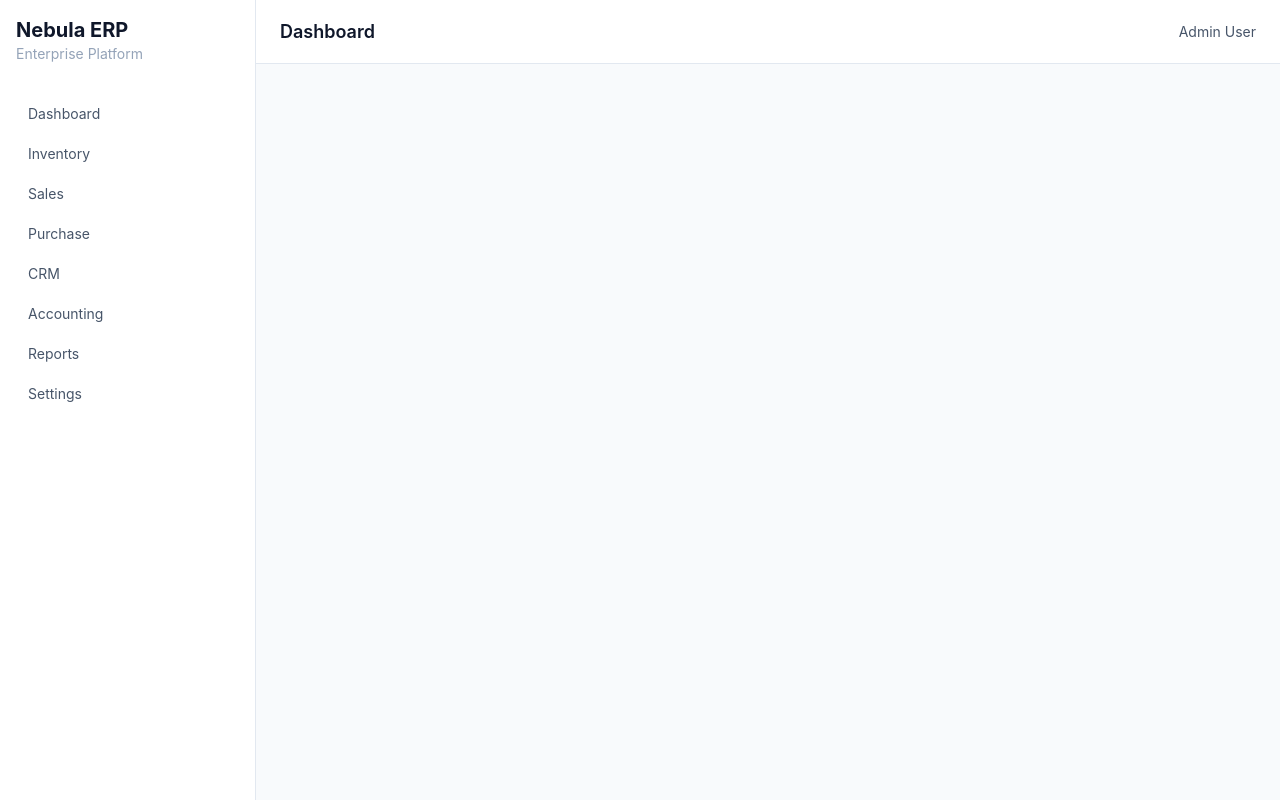
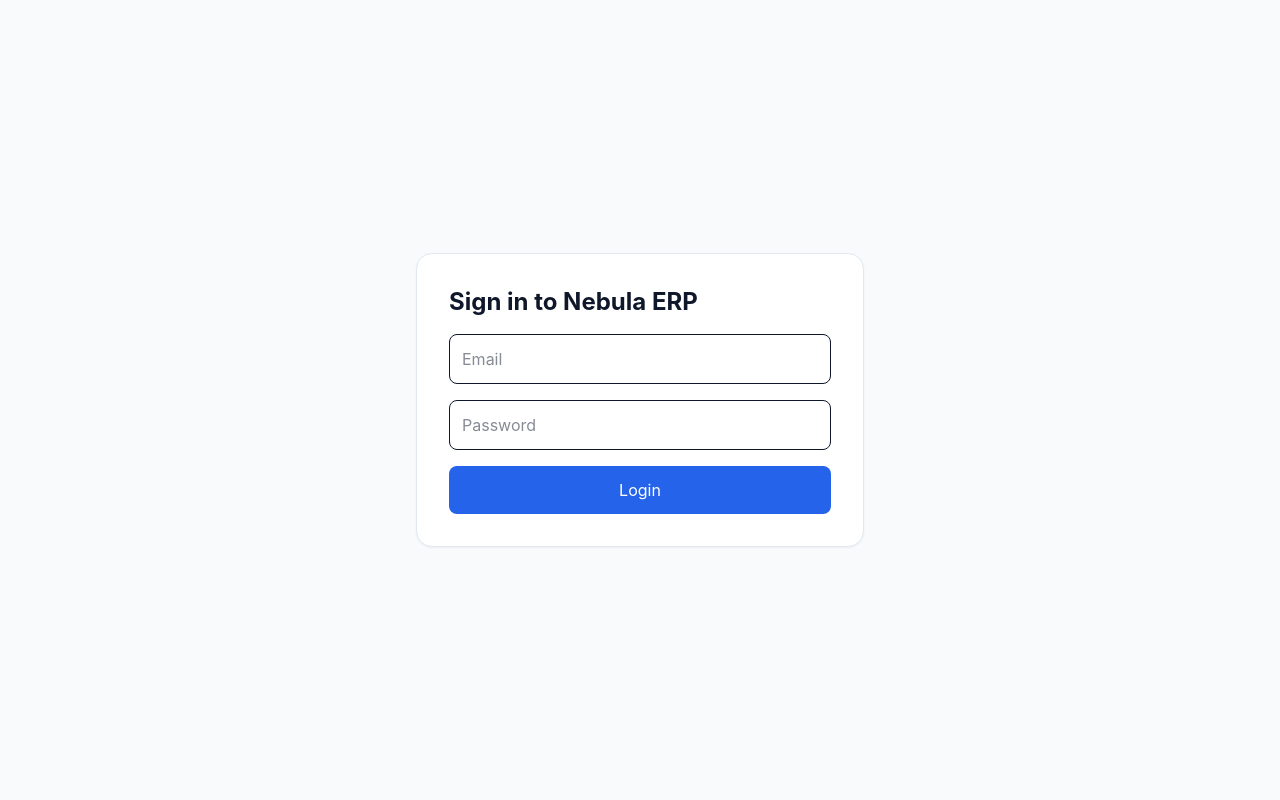
Before and after one commit to nebula-labs-bd/nebula-erp, a React (Vite) app in the folder apps/web/: page /login in a window 1280 px wide. Built offline with nearby package versions, Linux system fonts and the light colour scheme.

Commit message:
feat(web): add authentication foundation

```diff
--- a/apps/web/src/App.tsx
+++ b/apps/web/src/App.tsx
@@ -1,14 +1,30 @@
-import { BrowserRouter } from "react-router-dom";
+import { BrowserRouter, Routes, Route } from "react-router-dom";
 
 import MainLayout from "./layouts/MainLayout";
 import AppRoutes from "./routes/AppRoutes";
+import ProtectedRoute from "./routes/ProtectedRoute";
+import Login from "./pages/Login";
 
 function App() {
   return (
     <BrowserRouter>
-      <MainLayout>
-        <AppRoutes />
-      </MainLayout>
+      <Routes>
+        <Route
+          path="/login"
+          element={<Login />}
+        />
+
+        <Route
+          path="/*"
+          element={
+            <ProtectedRoute>
+              <MainLayout>
+                <AppRoutes />
+              </MainLayout>
+            </ProtectedRoute>
+          }
+        />
+      </Routes>
     </BrowserRouter>
   );
 }
--- a/apps/web/src/app/AppProviders.tsx
+++ b/apps/web/src/app/AppProviders.tsx
@@ -1,5 +1,6 @@
 import type { ReactNode } from "react";
 
+import AuthProvider from "./AuthProvider";
 import QueryProvider from "./QueryProvider";
 
 type AppProvidersProps = {
@@ -10,8 +11,10 @@
   children,
 }: AppProvidersProps) {
   return (
-    <QueryProvider>
-      {children}
-    </QueryProvider>
+    <AuthProvider>
+      <QueryProvider>
+        {children}
+      </QueryProvider>
+    </AuthProvider>
   );
 }
--- /dev/null
+++ b/apps/web/src/app/AuthProvider.tsx
@@ -0,0 +1,38 @@
+import { useState } from "react";
+
+import {
+  AuthContext,
+} from "../auth/auth.context";
+
+import type { User } from "../auth/auth.types";
+
+type AuthProviderProps = {
+  children: React.ReactNode;
+};
+
+export default function AuthProvider({
+  children,
+}: AuthProviderProps) {
+  const [user, setUser] = useState<User | null>(null);
+
+  function login(user: User) {
+    setUser(user);
+  }
+
+  function logout() {
+    setUser(null);
+  }
+
+  return (
+    <AuthContext.Provider
+      value={{
+        user,
+        isAuthenticated: Boolean(user),
+        login,
+        logout,
+      }}
+    >
+      {children}
+    </AuthContext.Provider>
+  );
+}
--- /dev/null
+++ b/apps/web/src/auth/auth.context.ts
@@ -0,0 +1,12 @@
+import { createContext } from "react";
+
+import type { AuthState, User } from "./auth.types";
+
+export interface AuthContextType extends AuthState {
+  login: (user: User) => void;
+  logout: () => void;
+}
+
+export const AuthContext = createContext<
+  AuthContextType | undefined
+>(undefined);
--- /dev/null
+++ b/apps/web/src/auth/auth.service.ts
@@ -0,0 +1,25 @@
+import type { LoginCredentials, User } from "./auth.types";
+
+const demoUser: User = {
+  id: "1",
+  name: "Admin User",
+  email: "admin@nebula.local",
+  role: "admin",
+};
+
+export async function login(
+  credentials: LoginCredentials,
+): Promise<User | null> {
+  if (
+    credentials.email === "admin@nebula.local" &&
+    credentials.password === "admin"
+  ) {
+    return demoUser;
+  }
+
+  return null;
+}
+
+export async function logout() {
+  return true;
+}
--- /dev/null
+++ b/apps/web/src/pages/Login.tsx
@@ -0,0 +1,69 @@
+import { useContext, useState } from "react";
+import { useNavigate } from "react-router-dom";
+
+import { login as loginService } from "../auth/auth.service";
+import { AuthContext } from "../auth/auth.context";
+
+export default function Login() {
+  const [email, setEmail] = useState("");
+  const [password, setPassword] = useState("");
+
+  const auth = useContext(AuthContext);
+  const navigate = useNavigate();
+
+  async function handleSubmit(
+    event: React.FormEvent,
+  ) {
+    event.preventDefault();
+
+    const user = await loginService({
+      email,
+      password,
+    });
+
+    if (user) {
+      auth?.login(user);
+
+      navigate("/dashboard");
+    }
+  }
+
+  return (
+    <div className="flex min-h-screen items-center justify-center bg-[var(--nebula-background)]">
+      <form
+        onSubmit={handleSubmit}
+        className="surface w-full max-w-md space-y-4 p-8"
+      >
+        <h1 className="text-2xl font-bold">
+          Sign in to Nebula ERP
+        </h1>
+
+        <input
+          className="w-full rounded-lg border p-3"
+          placeholder="Email"
+          value={email}
+          onChange={(e) =>
+            setEmail(e.target.value)
+          }
+        />
+
+        <input
+          className="w-full rounded-lg border p-3"
+          placeholder="Password"
+          type="password"
+          value={password}
+          onChange={(e) =>
+            setPassword(e.target.value)
+          }
+        />
+
+        <button
+          className="w-full rounded-lg bg-[var(--nebula-primary)] p-3 text-white"
+          type="submit"
+        >
+          Login
+        </button>
+      </form>
+    </div>
+  );
+}
--- /dev/null
+++ b/apps/web/src/routes/ProtectedRoute.tsx
@@ -0,0 +1,21 @@
+import { Navigate } from "react-router-dom";
+
+import { useContext } from "react";
+
+import { AuthContext } from "../auth/auth.context";
+
+type ProtectedRouteProps = {
+  children: React.ReactNode;
+};
+
+export default function ProtectedRoute({
+  children,
+}: ProtectedRouteProps) {
+  const auth = useContext(AuthContext);
+
+  if (!auth?.isAuthenticated) {
+    return <Navigate to="/login" replace />;
+  }
+
+  return children;
+}
--- a/apps/web/src/routes/routes.ts
+++ b/apps/web/src/routes/routes.ts
@@ -1,3 +1,4 @@
+import Login from "../pages/Login";
 import Dashboard from "../pages/Dashboard";
 import Inventory from "../pages/Inventory";
 import Sales from "../pages/Sales";
@@ -8,6 +9,10 @@
 import Settings from "../pages/Settings";
 
 export const routes = [
+  {
+  path: "/login",
+  element: Login,
+},
   {
     path: "/",
     element: Dashboard,
```
Also changed, not shown: apps/web/src/auth/auth.types.ts (added, +16 -0 lines).
